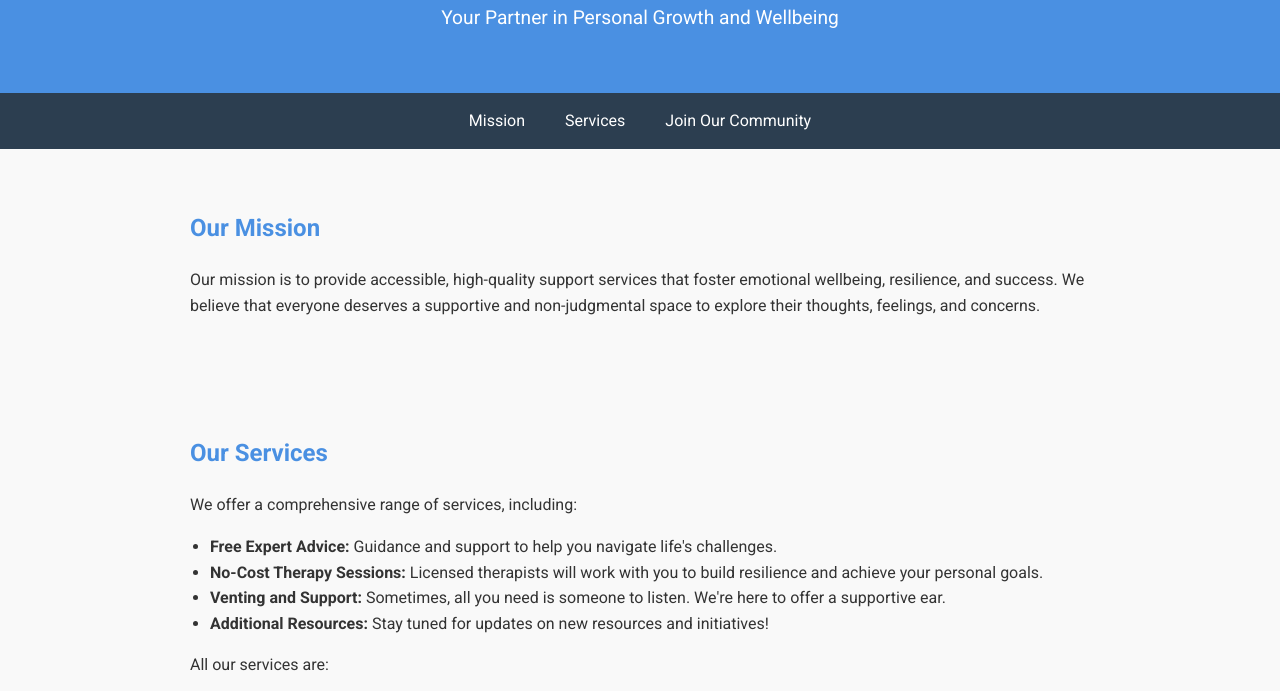
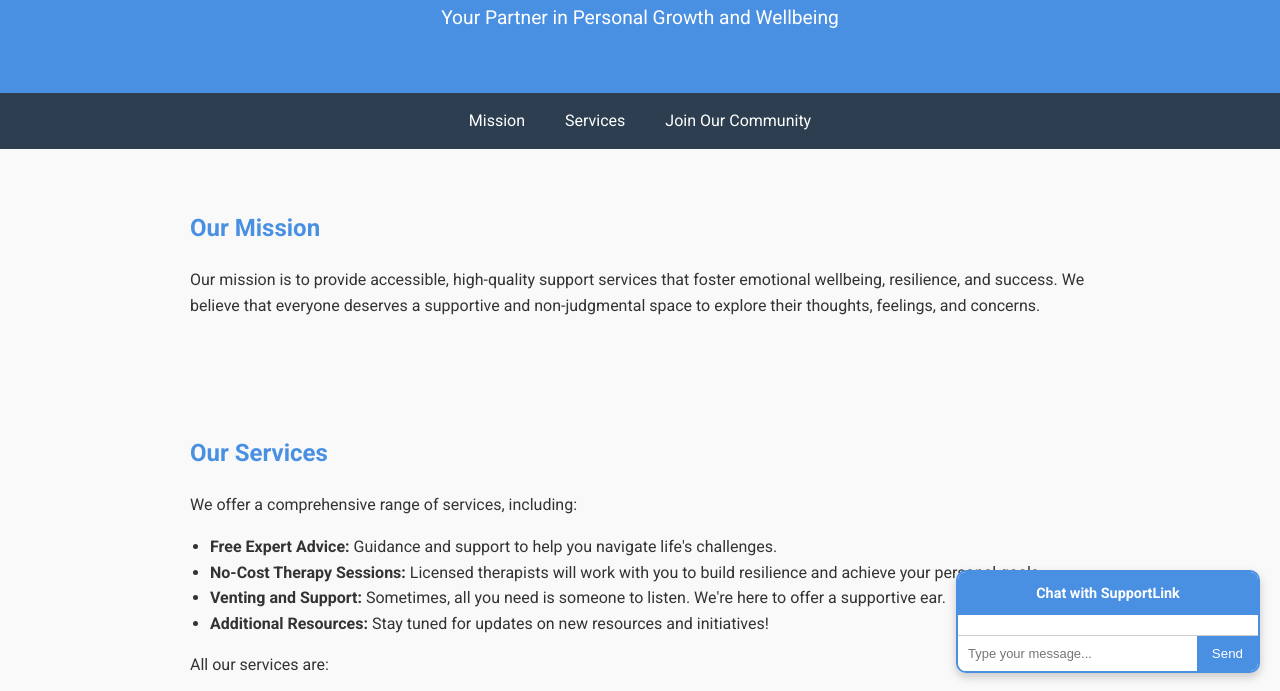
Before and after one commit to XeneReal/supportlink, a plain HTML site: page index.html in a window 1280 px wide. Shown: the part 107-798 px from the top of the page. Drawn offline with Linux system fonts and the light colour scheme.

Commit message:
Implement chatbot functionality in index.html
Added a chatbot feature for user interaction.

```diff
--- a/index.html
+++ b/index.html
@@ -84,6 +84,63 @@
             color: #4A90E2;
             text-decoration: none;
         }
+
+        /* Chatbot styles */
+        #chatbot {
+            position: fixed;
+            bottom: 20px;
+            right: 20px;
+            width: 300px;
+            max-height: 400px;
+            background-color: white;
+            border: 2px solid #4A90E2;
+            border-radius: 10px;
+            box-shadow: 0 4px 10px rgba(0,0,0,0.2);
+            display: flex;
+            flex-direction: column;
+            overflow: hidden;
+            font-size: 0.9em;
+        }
+        #chatbot-header {
+            background-color: #4A90E2;
+            color: white;
+            padding: 10px;
+            text-align: center;
+            font-weight: bold;
+        }
+        #chat-messages {
+            flex: 1;
+            padding: 10px;
+            overflow-y: auto;
+        }
+        #chat-input {
+            display: flex;
+            border-top: 1px solid #ccc;
+        }
+        #chat-input input {
+            flex: 1;
+            border: none;
+            padding: 10px;
+            font-size: 0.9em;
+        }
+        #chat-input button {
+            background-color: #4A90E2;
+            color: white;
+            border: none;
+            padding: 10px 15px;
+            cursor: pointer;
+        }
+        #chat-input button:hover {
+            background-color: #357ABD;
+        }
+        .user-msg {
+            text-align: right;
+            margin: 5px 0;
+        }
+        .bot-msg {
+            text-align: left;
+            margin: 5px 0;
+        }
     </style>
 </head>
 <body>
@@ -141,6 +198,36 @@
         <p>&copy; 2025 SupportLink. All rights reserved.</p>
     </footer>
 
+    <!-- Chatbot -->
+    <div id="chatbot">
+        <div id="chatbot-header">Chat with SupportLink</div>
+        <div id="chat-messages"></div>
+        <div id="chat-input">
+            <input type="text" id="userInput" placeholder="Type your message...">
+            <button onclick="sendMessage()">Send</button>
+        </div>
+    </div>
+
+    <script>
+        function sendMessage() {
+            let input = document.getElementById('userInput').value.trim();
+            if(!input) return;
+
+            let messages = document.getElementById('chat-messages');
+            messages.innerHTML += `<div class="user-msg"><strong>You:</strong> ${input}</div>`;
+
+            // Simple bot responses
+            let response = "I'm here to listen. Could you tell me more?";
+            if(input.toLowerCase().includes("stress")) response = "Try taking deep breaths and a short break. You're doing your best!";
+            else if(input.toLowerCase().includes("anxiety")) response = "Remember, you're not alone. Talking helps!";
+            else if(input.toLowerCase().includes("help")) response = "We are here to support you. You can also chat with a human using the live chat.";
+
+            messages.innerHTML += `<div class="bot-msg"><strong>Bot:</strong> ${response}</div>`;
+            document.getElementById('userInput').value = '';
+            messages.scrollTop = messages.scrollHeight; // auto-scroll
+        }
+    </script>
+
     <!-- Tawk.to Chat Widget -->
     <!--Start of Tawk.to Script-->
     <script type="text/javascript">
```
